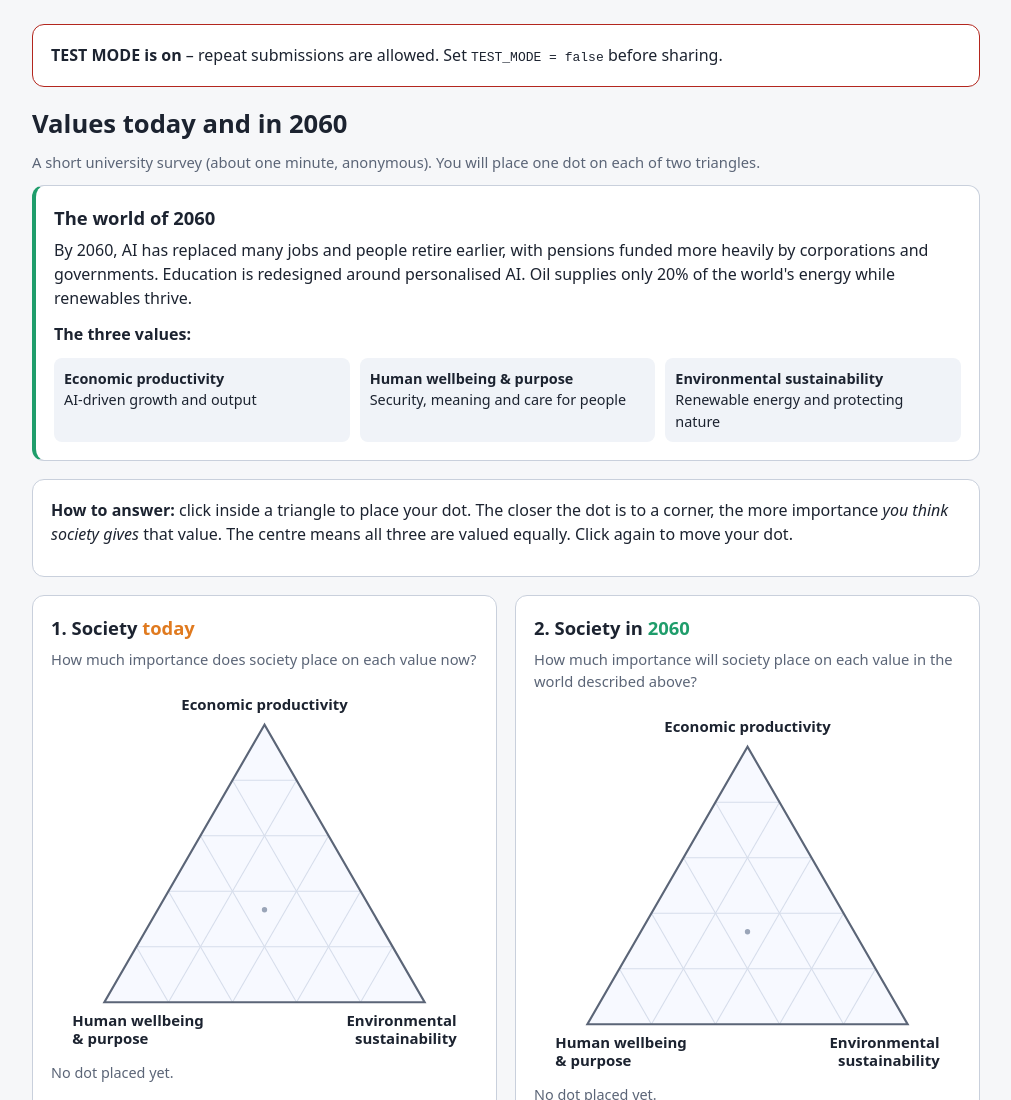
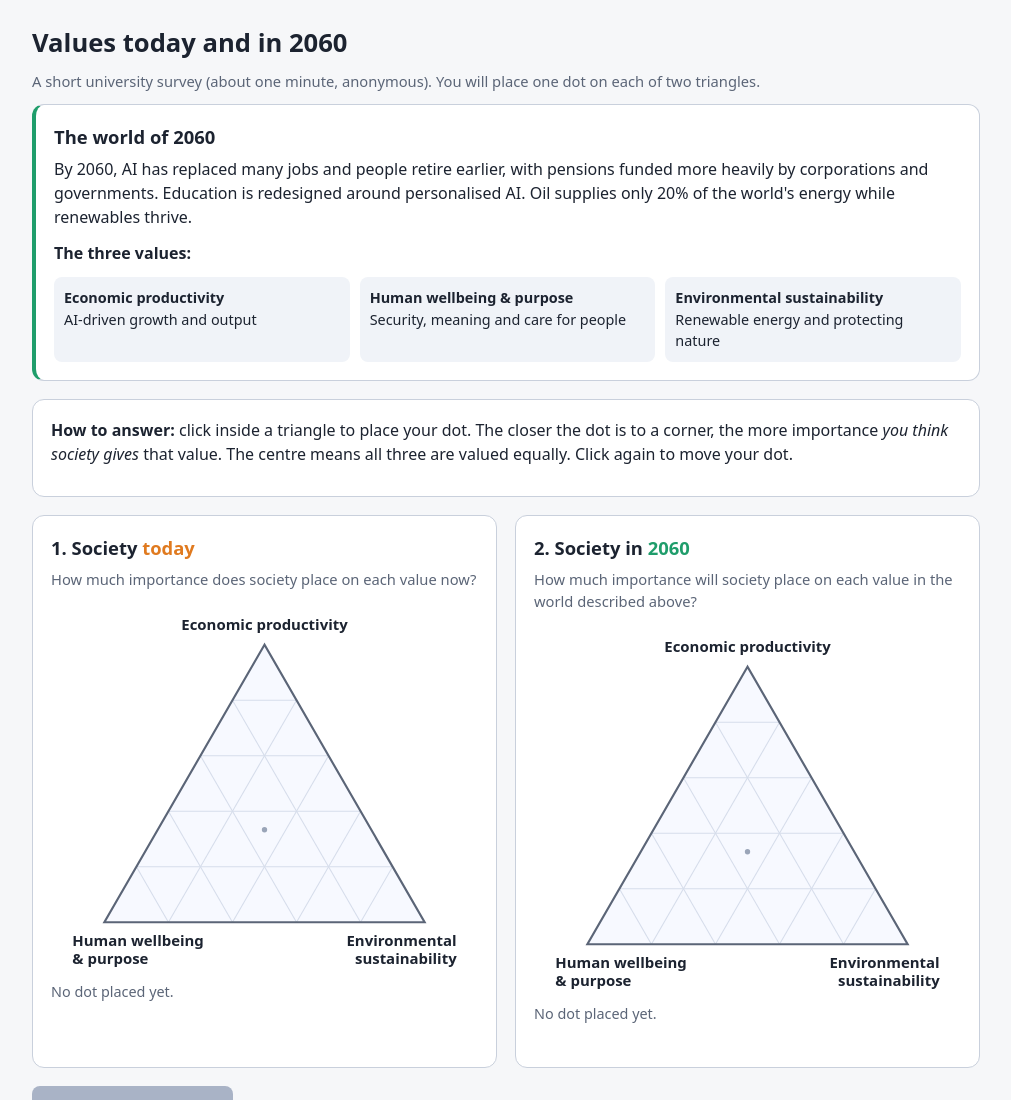
Before and after one commit to digsocsurvey/values-survey, a plain HTML site: page index.html in a window 1280 px wide. Shown: the top 1100 px of the page, without its empty margins (134-1145 px from the left). Drawn offline with Linux system fonts and the light colour scheme.

Commit message:
Turn off test mode for live data collection
Co-Authored-By: Claude Opus 5.5 <noreply@anthropic.com>

```diff
--- a/index.html
+++ b/index.html
@@ -96,7 +96,7 @@ const SCRIPT_URL = "https://script.google.com/macros/s/AKfycbxtQ2KomVJRCouXYH8Ih
 
 // TEST_MODE = true lets you submit repeatedly (each submission counts as a new respondent).
 // Set it to false BEFORE sharing the link, and delete any test rows from the Sheet.
-const TEST_MODE = true;
+const TEST_MODE = false;
 
 const LABELS = { a: "Economic productivity", b: "Human wellbeing & purpose", c: "Environmental sustainability" };
 
```
